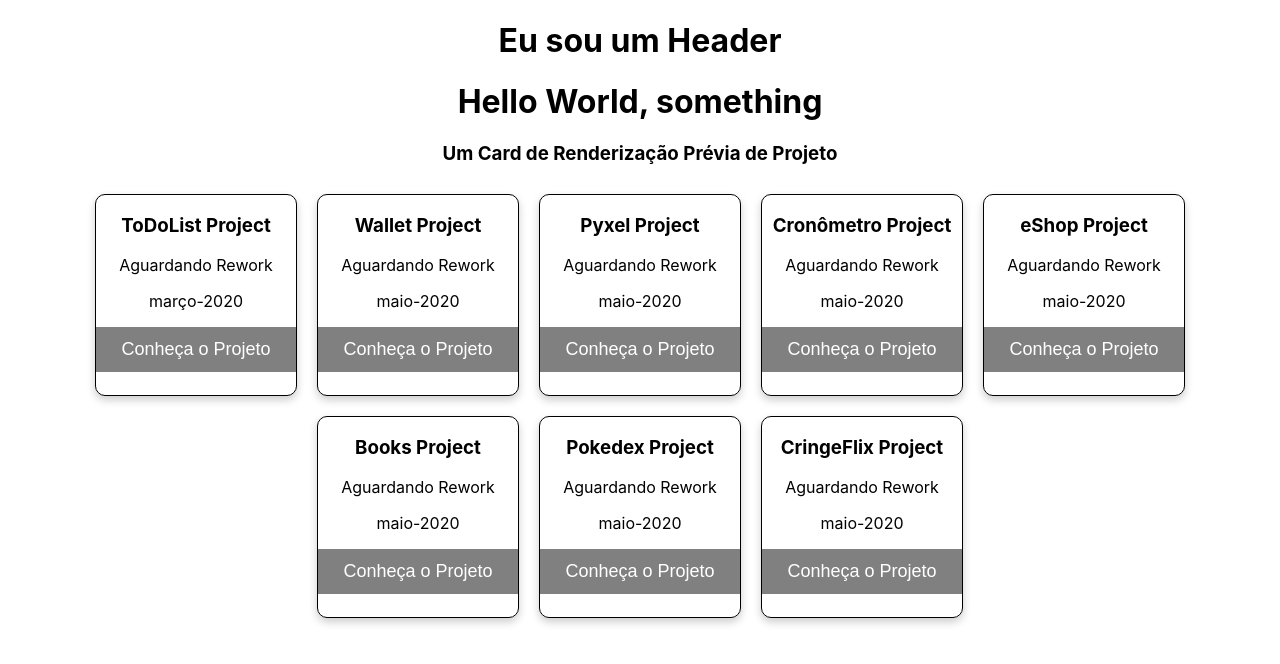
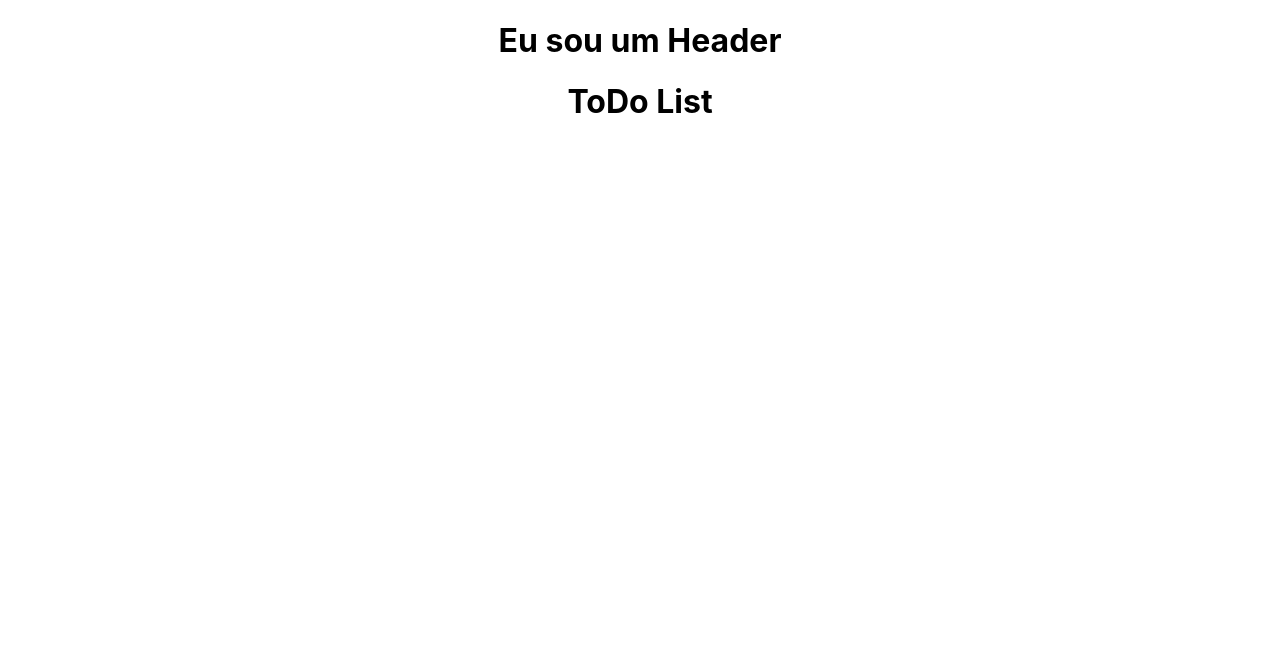
Before and after one commit to rcalvs/portifolio, a React (Create React App) app: page /todo in a window 1280 px wide. Shown: the top 664 px of the page. Built offline with nearby package versions, Linux system fonts and the light colour scheme.

Commit message:
Primeira Rota - TodoProject

```diff
--- a/package.json
+++ b/package.json
@@ -8,6 +8,7 @@
     "@testing-library/user-event": "^12.1.10",
     "react": "^17.0.2",
     "react-dom": "^17.0.2",
+    "react-router-dom": "^5.2.0",
     "react-scripts": "4.0.3",
     "web-vitals": "^1.0.1"
   },
--- a/src/App.js
+++ b/src/App.js
@@ -1,11 +1,16 @@
 import './App.css';
-import Home from './pages/home';
+import { BrowserRouter, Route, Switch } from 'react-router-dom';
+import Home from './pages/Home';
+import HomeToDo from './pages/ToDoProject/HomeToDo'
 
 function App() {
   return (
-    <div className="App">
-      <Home />
-    </div>
+    <BrowserRouter>
+      <Switch>
+        <Route exact path="/" component={ Home }/>
+        <Route exact path="/todo" component={ HomeToDo }/>
+      </Switch>
+    </BrowserRouter>
   );
 }
 
--- a/src/components/projectCard.jsx
+++ b/src/components/projectCard.jsx
@@ -1,11 +1,19 @@
 import data from '../data/data.json'
 import '../App.css';
+import { useHistory } from "react-router-dom";
 
 // const teste1 = Object.keys(data); // Retorna as Chaves
 // const teste2 = Object.values(data); // Retorna os Valores em Array
 // const teste3 = Object.entries(data); // Retorna Array com Chave + Valor em Array
 
 function CardRender(){
+  let history = useHistory();
+
+  const handleClick = (event) => {
+    console.log(event.target.name);
+    history.push(`/${event.target.name}`);
+  };
+
   return (
     <div>
       <h3>Um Card de Renderização Prévia de Projeto</h3>
@@ -15,13 +23,11 @@ function CardRender(){
           <h3>{element.name}</h3>
           <p>{element.status}</p>
           <p>{element.data}</p>
-          <button>Conheça o Projeto</button>
+          <button name={element.code} onClick={handleClick}>Conheça o Projeto</button>
 
         </div>
       ))
-
       }
-      {console.log(Object.values(data))}
 
     </div>
 
--- a/src/data/data.json
+++ b/src/data/data.json
@@ -5,7 +5,8 @@
     "status": "Aguardando Rework",
     "organização": "Trybe",
     "descrição": "Loren Ipsum juridico, no futuro terá uma explicação melhor, porém agora, no atual estado da aplicação, a utilização de tal loren factum ipsum serve para seus devidos fins conforme estipulado nas métricas e definições do caput",
-    "processo": "Fundamentos"
+    "processo": "Fundamentos",
+    "code": "todo"
   },
   "Wallet": {
     "name": "Wallet Project",
--- a/src/pages/home.jsx
+++ b/src/pages/Home.jsx
@@ -3,7 +3,7 @@ import CardRender from "../components/projectCard";
 
 function Home(){
   return (
-    <div>
+    <div className="App">
       <Header />
       <h1>Hello World, something</h1>
       <CardRender />
--- /dev/null
+++ b/src/pages/ToDoProject/HomeToDo.jsx
@@ -0,0 +1,12 @@
+import Header from "../../components/header";
+
+function HomeToDo(){
+  return (
+    <div className="App">
+      <Header />
+      <h1>ToDo List</h1>
+    </div>
+  );
+}
+
+export default HomeToDo;
```
Also changed, not shown: 1 other file (tests, documents, lock files or other folders).
